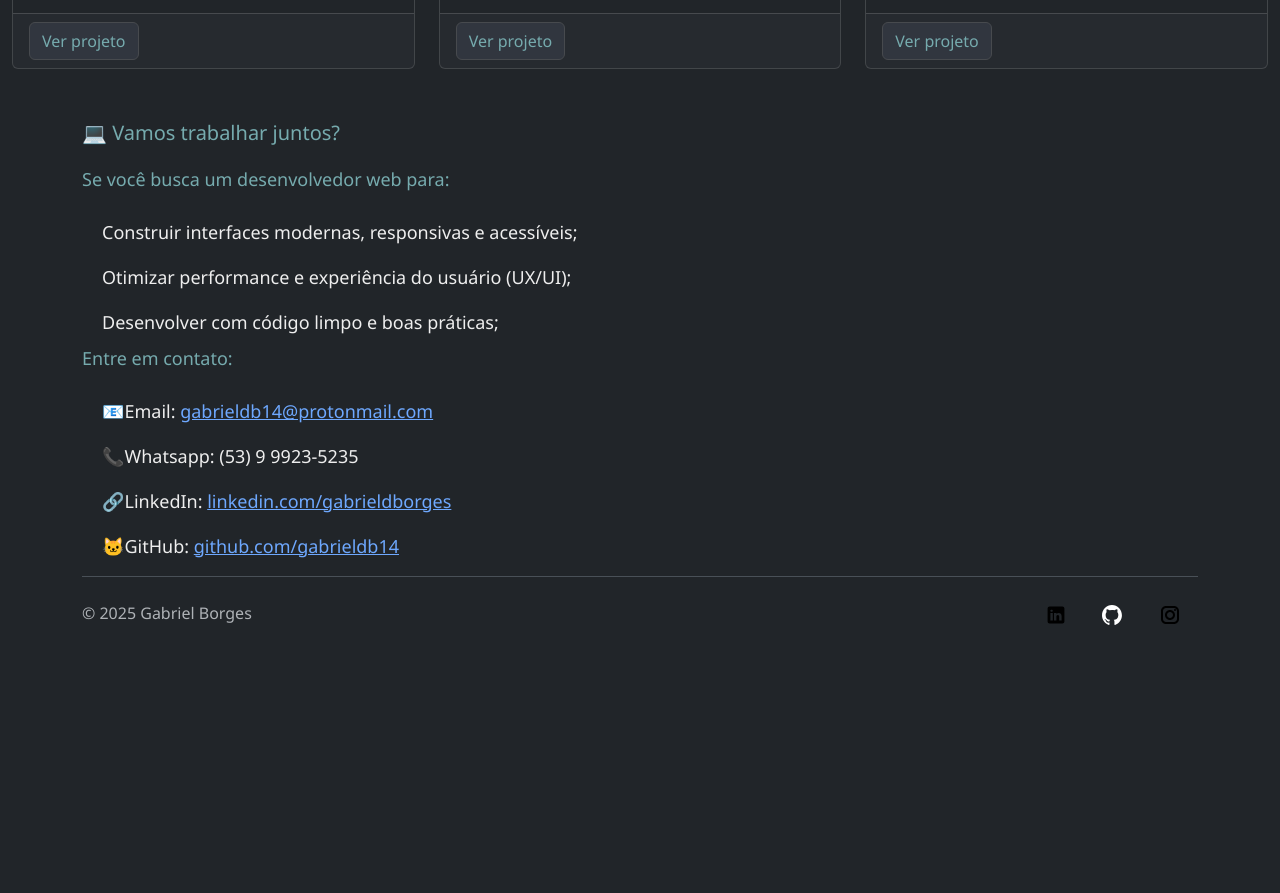
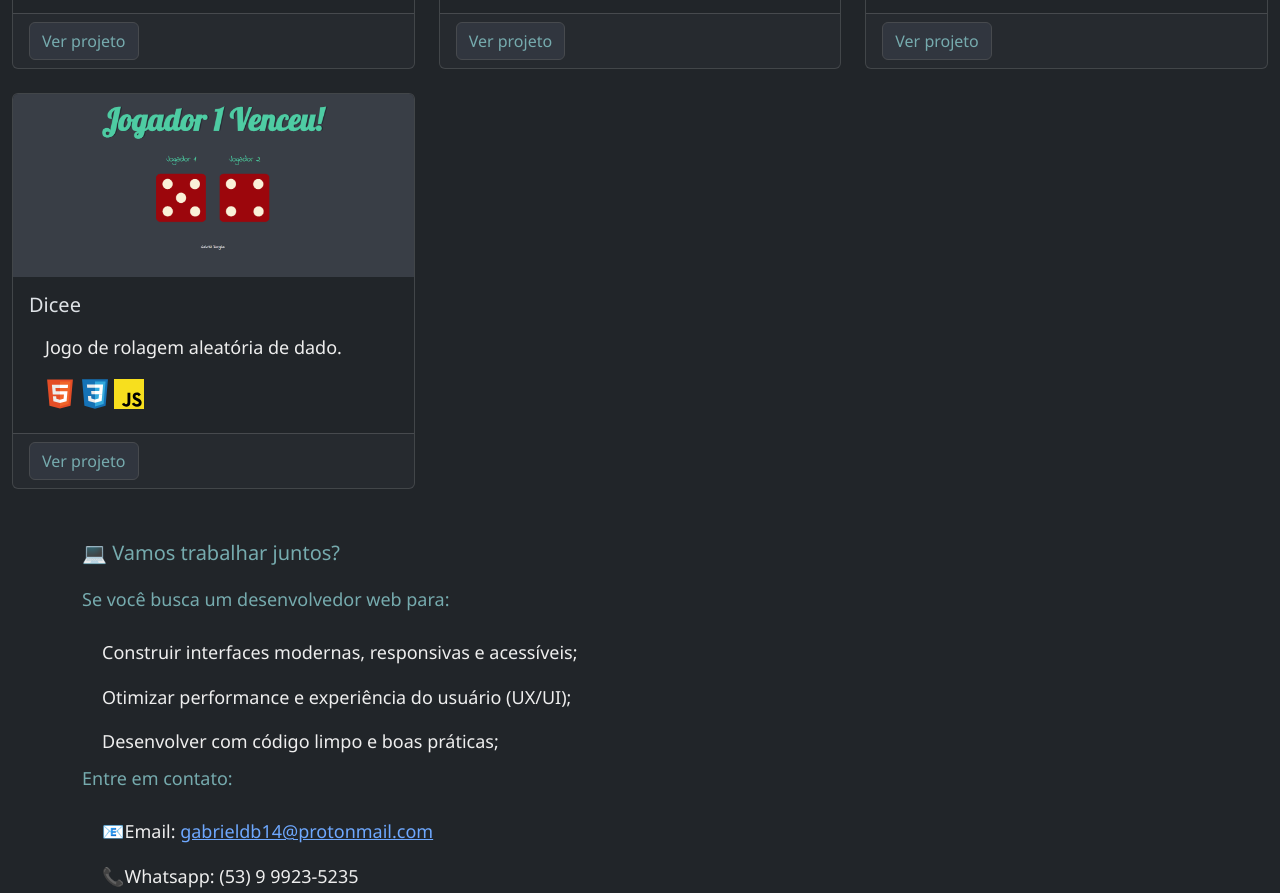
Before and after one commit to gabrieldb14/gabrieldb14.github.io, a plain HTML site: page index.html in a window 1280 px wide. Shown: the part 1478-2371 px from the top of the page. Before the commit the page ends 2137 px from the top, so only its background shows below. Drawn offline with nearby package versions, Linux system fonts and the light colour scheme.

Commit message:
commit adicionando dicee

```diff
--- a/index.html
+++ b/index.html
@@ -116,6 +116,28 @@
                 </div>
             </div>
         </div>
+        <!--Projeto 4-->
+       <div class="col">
+            <div class="card h-100">
+                <img src="./image/dicee.png" class="card-img-top" alt="Projeto 1">
+                <div class="card-body">
+                    <h5 class="card-title">Dicee</h5>
+                    <ul class="list-group list-group-flush">
+                        <li class="list-group-item">
+                    <p class="card-text">Jogo de rolagem aleatória de dado.</p>
+                        </li>
+                        <li class="list-group-item">
+                            <img src="./image/html5.svg"  height="30" alt="html5">
+                            <img src="./image/css3.svg"  height="30" alt="html5">
+                            <img src="./image/javascript.svg"  height="30" alt="html5">
+                        </li>
+                    </ul>
+                </div>
+                <div class="card-footer">
+                    <a href="https://gabrieldb14.github.io/dicee" class="card-btn btn btn-primary">Ver projeto</a>
+                </div>
+            </div>
+        </div>
     </div>
 </div>
 </div>
```
Also changed, not shown: image/dicee.png (added), image/javascript.svg (added), 1 other file.
